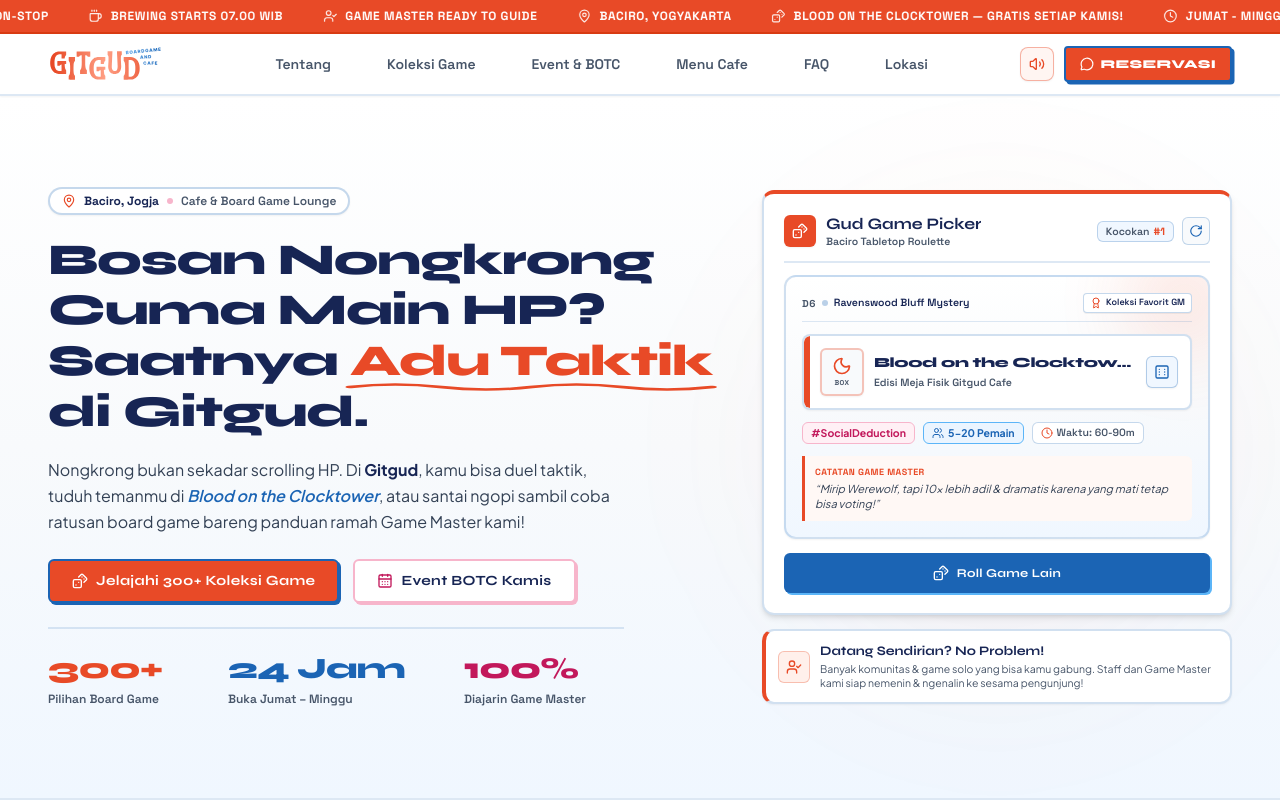
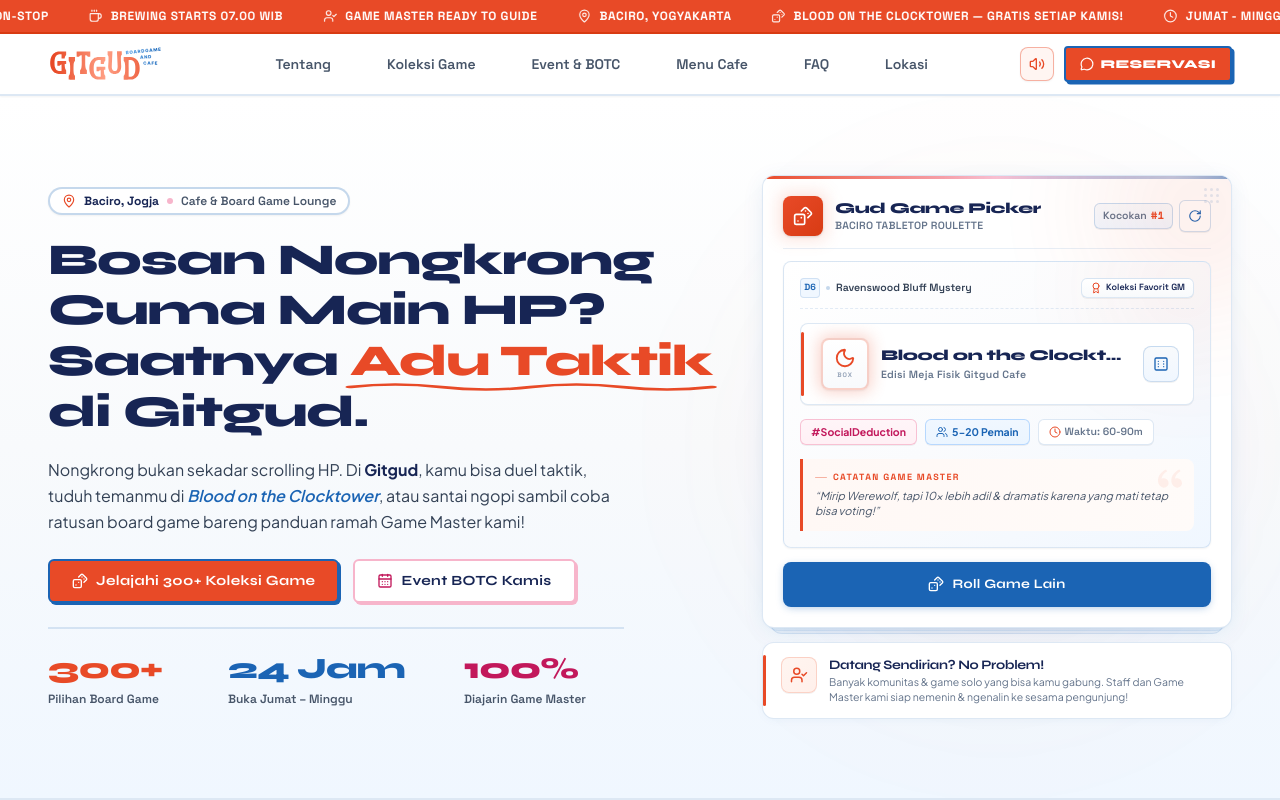
Before and after one commit to Wanntaff/gitgud, a Next.js app: page / in a window 1280 px wide. Shown: the top 800 px of the page. Built offline with nearby package versions, Linux system fonts and the light colour scheme.

Commit message:
feat(dice-picker): premium card upgrade with depth layers, shimmer accents, editorial quote, and refined visual hierarchy

```diff
--- a/app/globals.css
+++ b/app/globals.css
@@ -90,6 +90,13 @@
 
 .animate-fade-in-up {
   animation: fade-in-up 0.25s cubic-bezier(0.16, 1, 0.3, 1) forwards;
+}
+
+/* Shimmer sweep for premium DicePicker accents */
+@keyframes shimmer-sweep {
+  0% { transform: translateX(-100%); }
+  50% { transform: translateX(100%); }
+  100% { transform: translateX(100%); }
 }
 
 /* Tabletop Cafe Vibe Equalizer Wave Animations (Foto 5 Redesign) - GPU Accelerated scaleY */
--- a/components/DicePicker.tsx
+++ b/components/DicePicker.tsx
@@ -131,6 +131,7 @@ export default function DicePicker() {
   const [currentDiceNumber, setCurrentDiceNumber] = useState<number>(6);
   const [isRolling, setIsRolling] = useState<boolean>(false);
   const [rollCount, setRollCount] = useState<number>(1);
+  const [hasRevealed, setHasRevealed] = useState<boolean>(false);
   const isRollingRef = useRef<boolean>(false);
   const timeoutRef = useRef<NodeJS.Timeout | null>(null);
 
@@ -148,6 +149,7 @@ export default function DicePicker() {
     if (isRollingRef.current) return;
     isRollingRef.current = true;
     setIsRolling(true);
+    setHasRevealed(false);
     soundEffects.playCardSnap();
 
     let step = 0;
@@ -172,6 +174,7 @@ export default function DicePicker() {
         setRollCount((prev) => prev + 1);
         isRollingRef.current = false;
         setIsRolling(false);
+        setHasRevealed(true);
         soundEffects.playTileTap();
       } else {
         const delay = step < 5 ? 75 : step < 7 ? 120 : 180;
@@ -188,8 +191,8 @@ export default function DicePicker() {
     rollDice();
   };
 
-  const renderDiceIcon = (num: number) => {
-    const props = { className: "w-4 h-4 text-[#1B64B4] shrink-0" };
+  const renderDiceIcon = (num: number, className?: string) => {
+    const props = { className: className || "w-4 h-4 text-[#1B64B4] shrink-0" };
     switch (num) {
       case 1:
         return <Dice1 {...props} />;
@@ -208,32 +211,68 @@ export default function DicePicker() {
   };
 
   return (
-    <div className="bg-white border-2 border-[#1B64B4]/20 border-t-4 border-t-[#E84A27] rounded-xl p-4 sm:p-5 lg:p-5 xl:p-5 relative overflow-hidden shadow-md">
-      {/* Header Card */}
-      <div className="pb-3 mb-3 border-b-2 border-[#1B64B4]/15 flex items-center justify-between gap-3">
-        <div className="flex items-center gap-2.5 min-w-0">
-          <div className="w-7.5 h-7.5 sm:w-8 sm:h-8 rounded-md bg-[#E84A27] text-white flex items-center justify-center shrink-0 shadow-xs">
+    <div className="relative group/card">
+      {/* Stacked card depth layers behind */}
+      <div
+        className="absolute inset-x-2 bottom-[-6px] h-full rounded-xl bg-[#1B64B4]/[0.06] border border-[#1B64B4]/10 -z-20 pointer-events-none"
+        aria-hidden="true"
+      />
+      <div
+        className="absolute inset-x-1 bottom-[-3px] h-full rounded-xl bg-[#1B64B4]/[0.03] border border-[#1B64B4]/[0.07] -z-10 pointer-events-none"
+        aria-hidden="true"
+      />
+
+      {/* Main Card */}
+      <div className="bg-white rounded-xl p-4 sm:p-5 lg:p-5 xl:p-5 relative overflow-hidden shadow-[0_4px_24px_-4px_rgba(27,100,180,0.12),0_1px_3px_-1px_rgba(27,100,180,0.06)] border border-[#1B64B4]/15">
+        {/* Animated top accent bar */}
+        <div className="absolute top-0 left-0 right-0 h-[3px] overflow-hidden">
+          <div className="absolute inset-0 bg-gradient-to-r from-[#E84A27] via-[#F7B5CB] to-[#1B64B4]" />
+          <div className="absolute inset-0 bg-gradient-to-r from-transparent via-white/60 to-transparent animate-[shimmer-sweep_3s_ease-in-out_infinite]" />
+        </div>
+
+        {/* Decorative corner dot grid (top-right) */}
+        <div className="absolute top-3 right-3 grid grid-cols-3 gap-[3px] opacity-[0.12] pointer-events-none" aria-hidden="true">
+          {Array.from({ length: 9 }).map((_, i) => (
+            <div key={i} className="w-[3px] h-[3px] rounded-full bg-[#1B64B4]" />
+          ))}
+        </div>
+
+        {/* Subtle radial glow behind content */}
+        <div
+          className="absolute -right-16 -top-16 w-48 h-48 rounded-full pointer-events-none blur-3xl opacity-10 transition-colors duration-700"
+          style={{ backgroundColor: selectedGame.boxAccent }}
+          aria-hidden="true"
+        />
+
+        {/* ─── Header ─── */}
+        <div className="pb-3 mb-3 border-b border-[#1B64B4]/10 flex items-center justify-between gap-3">
+          <div className="flex items-center gap-3 min-w-0">
+            {/* Dice Icon with glow ring */}
+            <div className="relative shrink-0">
+              <div className="absolute -inset-1 rounded-lg bg-[#E84A27]/15 blur-sm pointer-events-none" aria-hidden="true" />
+              <div className="relative w-9 h-9 sm:w-10 sm:h-10 rounded-lg bg-gradient-to-br from-[#E84A27] to-[#D83B13] text-white flex items-center justify-center shadow-sm">
                 <Dices
-              className={`w-4 h-4 transition-transform ${
+                  className={`w-4.5 h-4.5 sm:w-5 sm:h-5 transition-transform ${
                     isRolling ? "animate-spin" : ""
                   }`}
                 />
               </div>
+            </div>
             <div className="min-w-0">
-            <h3 className="font-display font-bold text-sm sm:text-base text-[#172554] truncate leading-tight">
+              <h3 className="font-display font-extrabold text-sm sm:text-[15px] text-[#172554] truncate leading-tight tracking-tight">
                 Gud Game Picker
               </h3>
-            <p className="text-[10.5px] font-mono text-[#475569] truncate">
+              <p className="text-[10px] sm:text-[10.5px] font-mono text-[#64748B] truncate tracking-wide uppercase">
                 Baciro Tabletop Roulette
               </p>
             </div>
           </div>
 
-        {/* Re-roll Control & Counter */}
-        <div className="flex items-center gap-2 shrink-0">
-          <div className="inline-flex items-center gap-1 px-2 py-0.5 rounded-md bg-[#F0F7FF] border border-[#1B64B4]/25 text-[10.5px] font-mono">
-            <span className="text-[#475569]">Kocokan</span>
-            <span className="font-bold text-[#E84A27]">#{rollCount}</span>
+          {/* Counter & Re-roll */}
+          <div className="flex items-center gap-1.5 shrink-0">
+            <div className="inline-flex items-center gap-1 px-2 py-1 rounded-md bg-gradient-to-b from-[#F8FAFC] to-[#F0F7FF] border border-[#1B64B4]/20 text-[10px] sm:text-[10.5px] font-mono shadow-2xs">
+              <span className="text-[#64748B] font-medium">Kocokan</span>
+              <span className="font-black text-[#E84A27] tabular-nums">#{rollCount}</span>
             </div>
 
             <button
@@ -242,10 +281,10 @@ export default function DicePicker() {
               disabled={isRolling}
               title="Kocok dadu kembali"
               aria-label="Kocok dadu kembali"
-            className="p-1.5 rounded-md bg-[#F8FAFC] hover:bg-[#F0F7FF] border border-[#1B64B4]/25 text-[#1B64B4] hover:text-[#172554] transition-all cursor-pointer disabled:opacity-50 disabled:cursor-not-allowed active:scale-95"
+              className="p-1.5 sm:p-2 rounded-md bg-white hover:bg-[#F0F7FF] border border-[#1B64B4]/20 text-[#1B64B4] hover:text-[#172554] transition-all cursor-pointer disabled:opacity-50 disabled:cursor-not-allowed active:scale-95 shadow-2xs"
             >
               <RotateCw
-              className={`w-3.5 h-3.5 text-[#1B64B4] ${
+                className={`w-3.5 h-3.5 ${
                   isRolling ? "animate-spin" : ""
                 }`}
               />
@@ -253,119 +292,142 @@ export default function DicePicker() {
           </div>
         </div>
 
-      {/* Body Display: Physical Board Game Box Cover Mockup */}
+        {/* ─── Body: Game Result ─── */}
         <div className="space-y-3 sm:space-y-3.5">
           {/* Physical Box Frame */}
-        <div className="relative rounded-xl bg-gradient-to-b from-[#FFFFFF] via-[#F8FAFC] to-[#F0F7FF] border-2 border-[#1B64B4]/20 p-3 sm:p-4 shadow-xs overflow-hidden transition-all">
           <div
-            className="absolute -right-8 -top-8 w-28 h-28 rounded-full pointer-events-none blur-2xl opacity-15"
+            className={`relative rounded-lg bg-gradient-to-br from-white via-[#FAFBFD] to-[#F0F7FF] border border-[#1B64B4]/15 p-3.5 sm:p-4 overflow-hidden transition-all duration-500 ${
+              hasRevealed ? "shadow-sm" : "shadow-xs"
+            }`}
+          >
+            {/* Dynamic accent orb */}
+            <div
+              className="absolute -right-10 -top-10 w-32 h-32 rounded-full pointer-events-none blur-3xl opacity-10 transition-all duration-700"
               style={{ backgroundColor: selectedGame.boxAccent }}
+              aria-hidden="true"
             />
 
-          <div className="relative z-10 flex flex-col gap-2.5 sm:gap-3">
-            {/* Box Header Strip */}
-            <div className="flex items-center justify-between gap-2 border-b border-[#1B64B4]/15 pb-2">
+            <div className="relative z-10 flex flex-col gap-3 sm:gap-3.5">
+              {/* Box Header Strip — more refined */}
+              <div className="flex items-center justify-between gap-2 pb-2.5 border-b border-dashed border-[#1B64B4]/12">
                 <div className="flex items-center gap-1.5 min-w-0">
-                <span className="font-mono text-[10px] text-[#475569] uppercase tracking-wider shrink-0 font-bold">
+                  <span className="inline-flex items-center justify-center w-5 h-5 rounded bg-[#F0F7FF] border border-[#1B64B4]/15 font-mono text-[9px] text-[#1B64B4] font-black shrink-0">
                     D{currentDiceNumber}
                   </span>
-                <span className="w-1.5 h-1.5 rounded-full bg-[#1B64B4]/30 shrink-0" />
-                <span className="font-mono text-[10.5px] text-[#172554] font-semibold truncate">
+                  <span className="w-1 h-1 rounded-full bg-[#1B64B4]/25 shrink-0" />
+                  <span className="font-mono text-[10.5px] text-[#334155] font-semibold truncate">
                     {selectedGame.boxSubtitle}
                   </span>
                 </div>
-              <span className="inline-flex items-center gap-1 font-mono text-[9px] text-[#172554] bg-white px-1.5 py-0.5 rounded border border-[#1B64B4]/25 shrink-0 font-medium shadow-2xs">
+                <span className="inline-flex items-center gap-1 font-mono text-[9px] text-[#172554] bg-gradient-to-b from-white to-[#F8FAFC] px-2 py-0.5 rounded-md border border-[#1B64B4]/15 shrink-0 font-semibold shadow-2xs">
                   <Award className="w-3 h-3 text-[#E84A27]" />
                   <span>{selectedGame.badgeLabel}</span>
                 </span>
               </div>
 
-            {/* Physical Box Cover Art Slot (Mockup Cover Game Fisik) */}
-            <div className="rounded-lg border-2 border-[#1B64B4]/20 bg-white p-2.5 sm:p-3 flex items-center justify-between gap-2.5 shadow-xs relative overflow-hidden">
-              {/* Box spine color accent bar on left */}
+              {/* Physical Box Cover Art — elevated design */}
+              <div className="rounded-lg border border-[#1B64B4]/15 bg-white p-3 sm:p-3.5 flex items-center justify-between gap-3 relative overflow-hidden shadow-2xs">
+                {/* Box spine accent */}
                 <div
-                className="absolute left-0 top-0 bottom-0 w-1.5 rounded-l-md"
+                  className="absolute left-0 top-2 bottom-2 w-[3px] rounded-full"
                   style={{ backgroundColor: selectedGame.boxAccent }}
                 />
 
-              <div className="flex items-center gap-2.5 min-w-0 pl-1">
-                {/* Physical Game Cover Artwork Badge */}
+                <div className="flex items-center gap-3 min-w-0 pl-1.5">
+                  {/* Cover Artwork Badge — larger & more premium */}
+                  <div className="relative shrink-0">
                     <div
-                  className="w-10 h-11 sm:w-11 sm:h-12 rounded-md border-2 border-[#1B64B4]/20 flex flex-col items-center justify-center p-0.5 shrink-0 relative overflow-hidden shadow-xs bg-[#F8FAFC]"
+                      className="absolute -inset-0.5 rounded-lg blur-sm opacity-25 pointer-events-none"
+                      style={{ backgroundColor: selectedGame.boxAccent }}
+                      aria-hidden="true"
+                    />
+                    <div
+                      className="relative w-11 h-12 sm:w-12 sm:h-[52px] rounded-lg border-2 flex flex-col items-center justify-center overflow-hidden bg-gradient-to-b from-white to-[#F8FAFC] shadow-xs"
                       style={{
-                    borderColor: `${selectedGame.boxAccent}50`,
+                        borderColor: `${selectedGame.boxAccent}40`,
                       }}
                     >
                       <selectedGame.Icon
-                    className="w-5 h-5 shrink-0"
+                        className="w-5 h-5 sm:w-5.5 sm:h-5.5 shrink-0"
                         style={{ color: selectedGame.boxAccent }}
                       />
-                  <span className="text-[7px] font-mono font-bold tracking-wider uppercase text-[#475569] mt-0.5">
+                      <span className="text-[6.5px] font-mono font-black tracking-[0.15em] uppercase text-[#94A3B8] mt-0.5">
                         BOX
                       </span>
                     </div>
+                  </div>
 
-                {/* Game Title & Physical Copy Label */}
+                  {/* Game Title */}
                   <div className="min-w-0">
-                  <h4 className="font-display font-black text-xs sm:text-[13px] xl:text-sm text-[#172554] tracking-tight leading-snug truncate">
+                    <h4 className="font-display font-black text-[13px] sm:text-sm xl:text-[15px] text-[#172554] tracking-tight leading-snug truncate">
                       {selectedGame.name}
                     </h4>
-                  <p className="text-[10px] sm:text-[10.5px] font-mono text-[#475569] mt-0.5 truncate">
+                    <p className="text-[10px] sm:text-[10.5px] font-mono text-[#64748B] mt-0.5 truncate tracking-wide">
                       Edisi Meja Fisik Gitgud Cafe
                     </p>
                   </div>
                 </div>
 
-              {/* Physical Dice Token */}
-              <div className="w-7.5 h-7.5 sm:w-8 sm:h-8 rounded-md bg-[#F0F7FF] border border-[#1B64B4]/30 flex items-center justify-center shrink-0 shadow-xs">
+                {/* Physical Dice Token — refined */}
+                <div className="w-8 h-8 sm:w-9 sm:h-9 rounded-lg bg-gradient-to-b from-[#F8FAFC] to-[#F0F7FF] border border-[#1B64B4]/20 flex items-center justify-center shrink-0 shadow-2xs">
                   {renderDiceIcon(currentDiceNumber)}
                 </div>
               </div>
 
-            {/* Tag Info Badges */}
-            <div className="flex flex-wrap items-center gap-2">
-              {/* Category Tag: Pastel Pink #F7B5CB */}
-              <span className="bg-[#FFF0F5] text-[#C2185B] border border-[#F7B5CB] font-bold text-[10px] sm:text-[10.5px] px-2 py-0.5 rounded-md">
+              {/* Tag Badges — refined spacing */}
+              <div className="flex flex-wrap items-center gap-1.5 sm:gap-2">
+                <span className="bg-gradient-to-b from-[#FFF5F8] to-[#FFF0F5] text-[#C2185B] border border-[#F7B5CB]/80 font-bold text-[10px] sm:text-[10.5px] px-2.5 py-1 rounded-md shadow-2xs">
                   {selectedGame.categoryTag}
                 </span>
 
-              {/* Players: Light Blue #5BB5F8 */}
-              <span className="bg-[#EBF5FF] text-[#1B64B4] border border-[#5BB5F8] font-bold text-[10px] sm:text-[10.5px] px-2 py-0.5 rounded-md flex items-center gap-1">
+                <span className="bg-gradient-to-b from-[#F0F7FF] to-[#EBF5FF] text-[#1B64B4] border border-[#93C5FD]/60 font-bold text-[10px] sm:text-[10.5px] px-2.5 py-1 rounded-md flex items-center gap-1 shadow-2xs">
                   <Users className="w-3 h-3 shrink-0" />
                   <span>{selectedGame.players}</span>
                 </span>
 
-              {/* Duration */}
-              <span className="border border-[#1B64B4]/25 bg-white text-[#475569] font-mono text-[10px] sm:text-[10.5px] px-2 py-0.5 rounded-md flex items-center gap-1">
+                <span className="border border-[#1B64B4]/15 bg-white text-[#64748B] font-mono text-[10px] sm:text-[10.5px] px-2.5 py-1 rounded-md flex items-center gap-1 shadow-2xs">
                   <Clock className="w-3 h-3 text-[#E84A27] shrink-0" />
                   <span>{selectedGame.duration}</span>
                 </span>
               </div>
 
-            {/* Quote Rekomendasi Game Master */}
-            <div className="border-l-3 border-[#E84A27] bg-[#FFF8F5] p-2 sm:p-2.5 rounded-r-md">
-              <div className="font-mono text-[9px] font-bold text-[#E84A27] uppercase tracking-wider mb-0.5 flex items-center gap-1">
+              {/* GM Quote — editorial style with decorative mark */}
+              <div className="relative bg-gradient-to-r from-[#FFF8F5] to-[#FFFBF9] border-l-[3px] border-[#E84A27] p-2.5 sm:p-3 rounded-r-lg overflow-hidden">
+                {/* Large decorative quote mark */}
+                <svg
+                  className="absolute top-1 right-2 w-8 h-8 text-[#E84A27]/[0.07] pointer-events-none"
+                  viewBox="0 0 24 24"
+                  fill="currentColor"
+                  aria-hidden="true"
+                >
+                  <path d="M4.583 17.321C3.553 16.227 3 15 3 13.011c0-3.5 2.457-6.637 6.03-8.188l.893 1.378c-3.335 1.804-3.987 4.145-4.247 5.621.537-.278 1.24-.375 1.929-.311C9.591 11.69 11 13.204 11 15c0 1.933-1.567 3.5-3.5 3.5-1.199 0-2.344-.611-2.917-1.179zm10 0C13.553 16.227 13 15 13 13.011c0-3.5 2.457-6.637 6.03-8.188l.893 1.378c-3.335 1.804-3.987 4.145-4.247 5.621.537-.278 1.24-.375 1.929-.311C19.591 11.69 21 13.204 21 15c0 1.933-1.567 3.5-3.5 3.5-1.199 0-2.344-.611-2.917-1.179z" />
+                </svg>
+                <div className="font-mono text-[8px] sm:text-[9px] font-bold text-[#E84A27] uppercase tracking-[0.15em] mb-1 flex items-center gap-1.5">
+                  <span className="w-3 h-[1.5px] bg-[#E84A27]/40 rounded-full" />
                   <span>Catatan Game Master</span>
                 </div>
-              <p className="text-[10.5px] sm:text-[11px] text-[#334155] italic leading-snug font-sans line-clamp-2">
+                <p className="text-[10.5px] sm:text-[11px] text-[#475569] italic leading-snug font-sans line-clamp-2 relative z-10">
                   &ldquo;{selectedGame.gmQuote}&rdquo;
                 </p>
               </div>
             </div>
           </div>
 
-        {/* Trigger Button: Cobalt Blue #1B64B4 */}
+          {/* ─── Roll Button — premium with shimmer ─── */}
           <button
             type="button"
             onClick={handleRollClick}
             disabled={isRolling}
-          className="w-full bg-[#1B64B4] hover:bg-[#154E8E] active:scale-[0.99] disabled:opacity-75 disabled:cursor-not-allowed text-white font-display font-bold py-2.5 sm:py-3 px-4 rounded-md transition-all text-xs tracking-wide cursor-pointer flex items-center justify-center gap-2 shadow-[2px_2px_0px_0px_#5BB5F8]"
+            className="group/btn relative w-full bg-[#1B64B4] hover:bg-[#154E8E] active:scale-[0.99] disabled:opacity-75 disabled:cursor-not-allowed text-white font-display font-bold py-3 sm:py-3.5 px-4 rounded-lg transition-all text-xs sm:text-[13px] tracking-wide cursor-pointer flex items-center justify-center gap-2 overflow-hidden shadow-[0_2px_8px_-2px_rgba(27,100,180,0.4)]"
           >
+            {/* Shimmer sweep on hover */}
+            <div className="absolute inset-0 bg-gradient-to-r from-transparent via-white/[0.12] to-transparent -translate-x-full group-hover/btn:translate-x-full transition-transform duration-700 ease-out pointer-events-none" />
             <Dices
-            className={`w-4 h-4 shrink-0 ${isRolling ? "animate-spin" : ""}`}
+              className={`w-4 h-4 shrink-0 relative z-10 ${isRolling ? "animate-spin" : ""}`}
             />
-          <span>{isRolling ? "Mengacak Game..." : "Roll Game Lain"}</span>
+            <span className="relative z-10">{isRolling ? "Mengacak Game..." : "Roll Game Lain"}</span>
           </button>
+        </div>
       </div>
     </div>
   );
--- a/components/HeroSection.tsx
+++ b/components/HeroSection.tsx
@@ -133,16 +133,18 @@ export default function HeroSection() {
 
           <DicePicker />
 
-          {/* Solo Player Banner di Bawah Widget */}
-          <div className="bg-white border-2 border-[#1B64B4]/20 border-l-4 border-l-[#E84A27] rounded-xl p-2.5 sm:p-3 flex items-center gap-2.5 shadow-xs">
-            <div className="w-7 h-7 sm:w-8 sm:h-8 rounded-md bg-[#FFF0EB] border border-[#E84A27]/30 flex items-center justify-center text-[#E84A27] shrink-0">
-              <UserCheck className="w-3.5 h-3.5 sm:w-4 sm:h-4" />
+          {/* Solo Player Banner — premium style matching DicePicker */}
+          <div className="relative bg-white border border-[#1B64B4]/15 rounded-xl p-3 sm:p-3.5 flex items-start gap-3 overflow-hidden shadow-[0_2px_12px_-4px_rgba(27,100,180,0.08)]">
+            {/* Left accent bar */}
+            <div className="absolute left-0 top-3 bottom-3 w-[3px] rounded-full bg-[#E84A27]" />
+            <div className="w-8 h-8 sm:w-9 sm:h-9 rounded-lg bg-gradient-to-br from-[#FFF5F0] to-[#FFF0EB] border border-[#E84A27]/20 flex items-center justify-center text-[#E84A27] shrink-0 ml-1 shadow-2xs">
+              <UserCheck className="w-4 h-4 sm:w-4.5 sm:h-4.5" />
             </div>
             <div className="min-w-0">
-              <h4 className="font-display font-bold text-xs sm:text-[13px] text-[#172554] leading-tight">
+              <h4 className="font-display font-bold text-xs sm:text-[13px] text-[#172554] leading-tight tracking-tight">
                 Datang Sendirian? No Problem!
               </h4>
-              <p className="text-[10px] sm:text-[10.5px] text-[#475569] leading-snug mt-0.5 font-sans line-clamp-2">
+              <p className="text-[10px] sm:text-[10.5px] text-[#64748B] leading-snug mt-0.5 font-sans line-clamp-2">
                 Banyak komunitas &amp; game solo yang bisa kamu gabung. Staff dan
                 Game Master kami siap nemenin &amp; ngenalin ke sesama pengunjung!
               </p>
```
Lines whose indentation alone changed are shown as unchanged.
